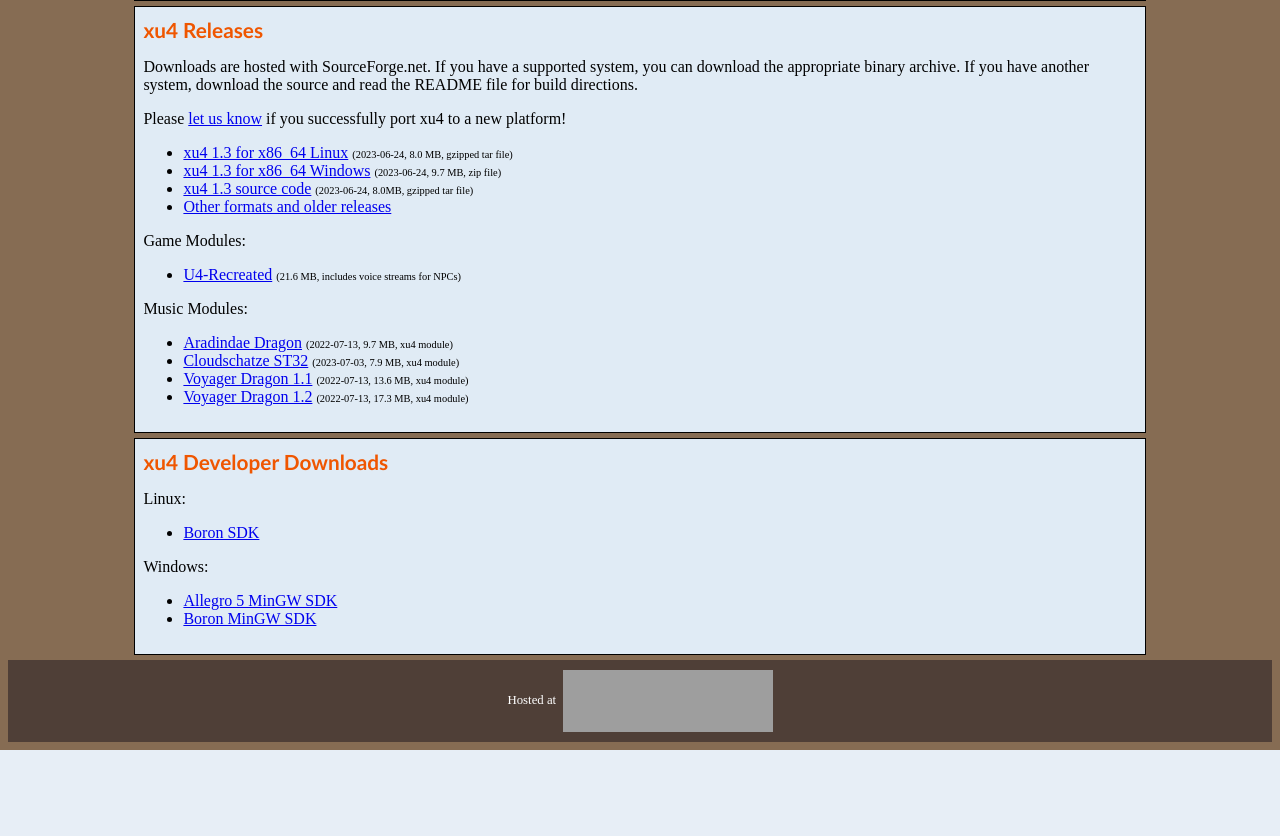
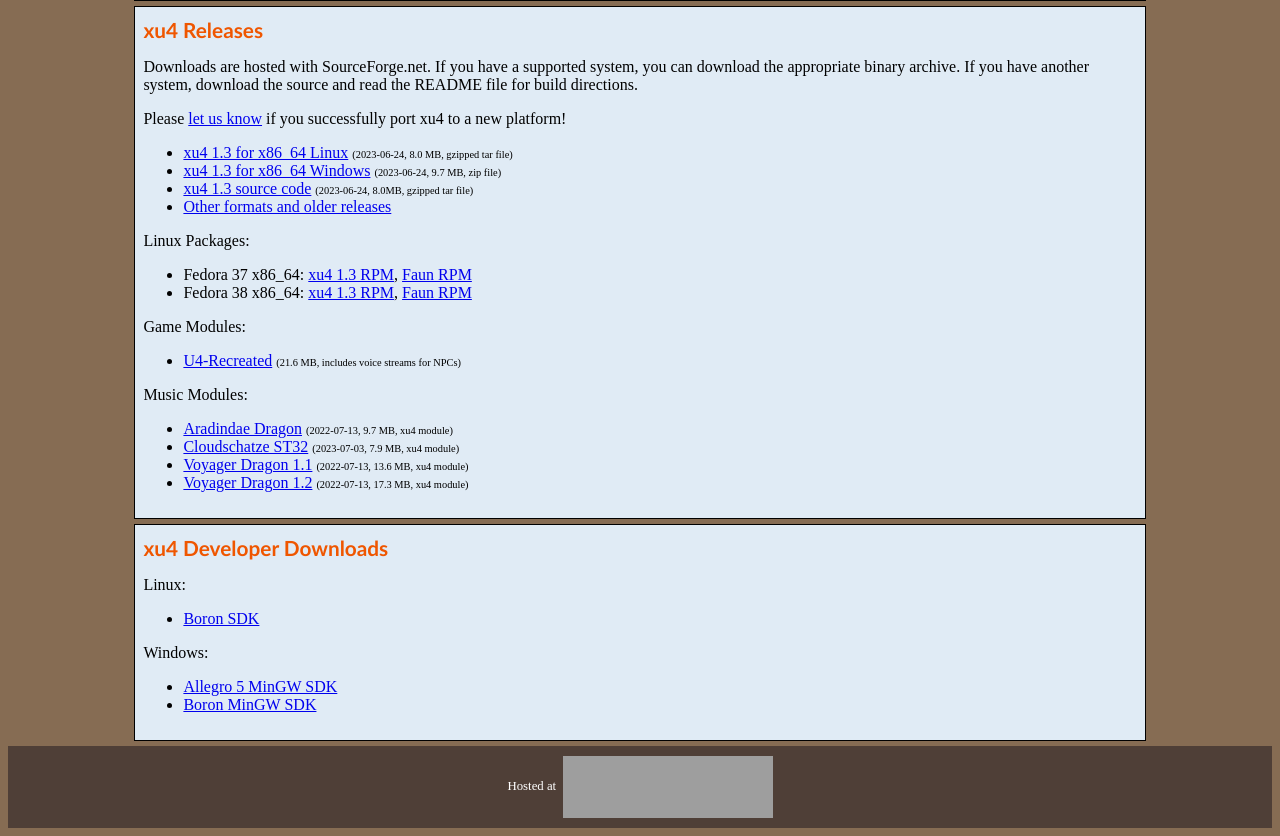
Before and after one commit to xu4-engine/web, a PHP site: page /download.php in a window 1280 px wide. Shown: the part 475-1311 px from the top of the page. Before the commit the page ends 1225 px from the top, so only its background shows below. Run offline with PHP 8.4, Linux system fonts and the light colour scheme; some libraries are stand-ins or nearby versions; grey boxes are pictures that could not be loaded.

Commit message:
download: Add Fedora RPM links.

```diff
--- a/download.php
+++ b/download.php
@@ -50,6 +50,17 @@
     <li><a href="http://sourceforge.net/projects/xu4/files/xu4/1.3/xu4-1.3.tar.gz">xu4 1.3 source code</a> <span class="details">(2023-06-24, 8.0MB, gzipped tar file)</span></li>
     <li><a href="http://sourceforge.net/project/showfiles.php?group_id=36225">Other formats and older releases</a></li>
   </ul>
+  Linux Packages:
+  <ul>
+    <li>Fedora 37 x86_64:
+      <a href="https://download.copr.fedorainfracloud.org/results/wickedsmoke/xu4/fedora-37-x86_64/06145577-xu4/xu4-1.3-1.fc37.x86_64.rpm">xu4 1.3 RPM</a>,
+      <a href="https://download.copr.fedorainfracloud.org/results/wickedsmoke/faun/fedora-37-x86_64/06087559-faun/faun-0.1.3-1.fc37.x86_64.rpm">Faun RPM</a>
+    </li>
+    <li>Fedora 38 x86_64:
+      <a href="https://download.copr.fedorainfracloud.org/results/wickedsmoke/xu4/fedora-38-x86_64/06145577-xu4/xu4-1.3-1.fc38.x86_64.rpm">xu4 1.3 RPM</a>,
+      <a href="https://download.copr.fedorainfracloud.org/results/wickedsmoke/faun/fedora-38-x86_64/06087559-faun/faun-0.1.3-1.fc38.x86_64.rpm">Faun RPM</a>
+    </li>
+  </ul>
   Game Modules:
   <ul>
     <li><a href="https://sourceforge.net/projects/xu4/files/xu4/1.3/U4-Recreated.mod/download">U4-Recreated</a> <span class="details">(21.6 MB, includes voice streams for NPCs)</span></li>
```
Also changed, not shown: 1 other file.
